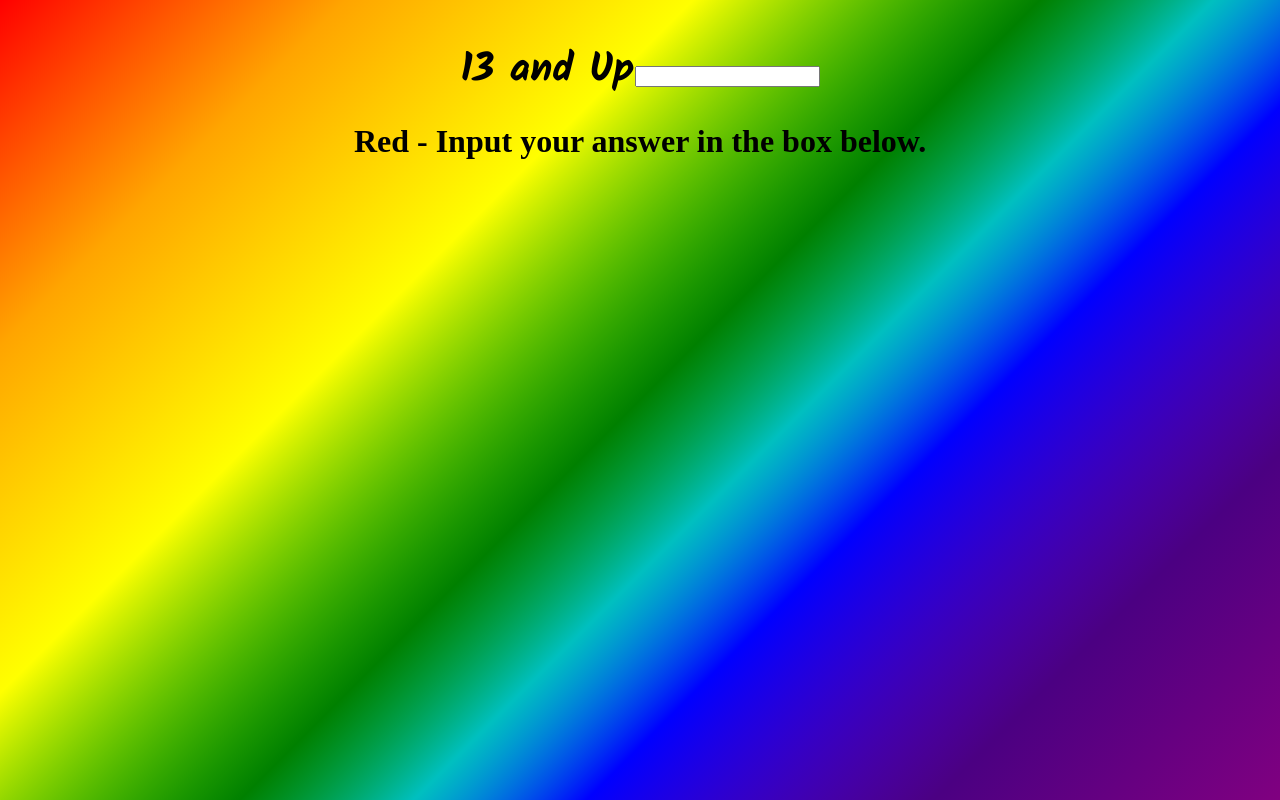
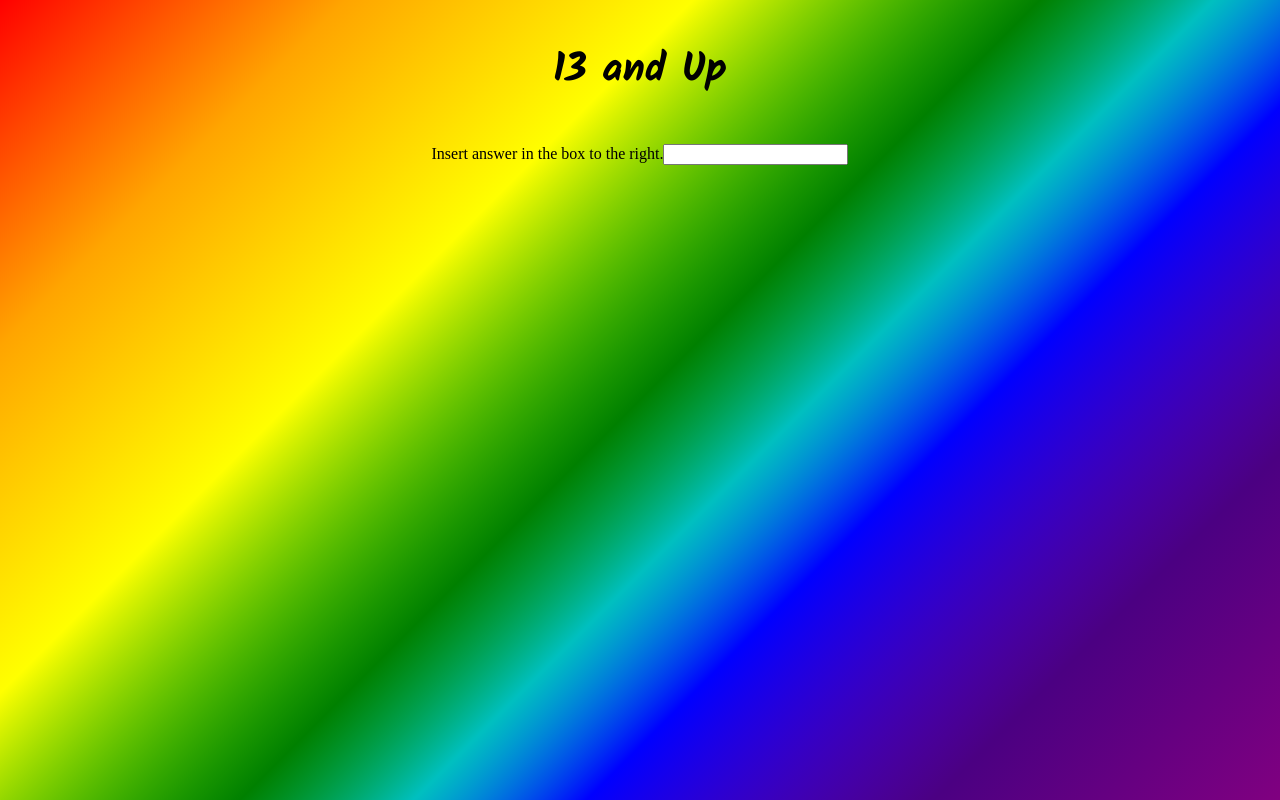
Before and after one commit to TWatkins27/Summer-Reading-Scavenger-Hunt-2025, a plain HTML site: page 13andup.html in a window 1280 px wide. Drawn offline with Linux system fonts and the light colour scheme.

Commit message:
Updated 13andup.html.

```diff
--- a/13andup.html
+++ b/13andup.html
@@ -8,9 +8,10 @@
         </style>
     </head>
     <body>
-        <header class="pageheader">13 and Up<input type="text" id="Answer1" size="20" required minlength="1"/></header>
-        <h1 class="cluetext">
-            Red - Input your answer in the box below.
-        </h1>
+        <header class="pageheader">13 and Up</header>
+        <div>
+            <label class="instructiontext">Insert answer in the box to the right.<input type="text" id="Answer1" size="20" required minlength="1"/></label>
+            <p id="correctanswer"></p>
+        </div>
     </body>
 </html>
```
